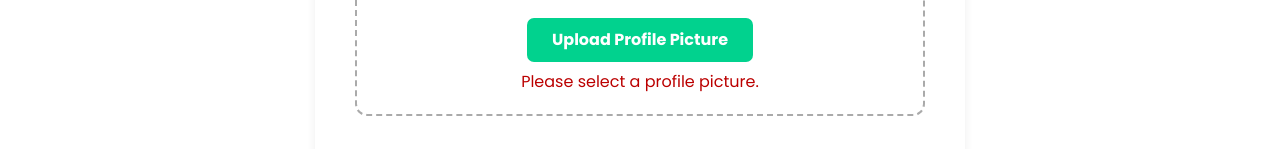
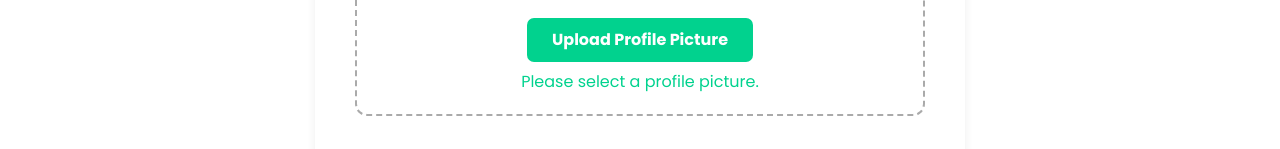
Before and after one commit to Chetanya2001/car-rent-app-frontend, a React (Vite) app: page /my-documents in a window 1280 px wide. Both pictures are taken after a click on the button "Upload Profile Picture". Shown: the part 510-659 px from the top of the page. Built offline with nearby package versions, Linux system fonts and the light colour scheme; no server answers.

Commit message:
color is changed

```diff
--- a/src/pages/MyDocuments/MyDocuments.tsx
+++ b/src/pages/MyDocuments/MyDocuments.tsx
@@ -198,7 +198,7 @@ function DocumentSection({
         </button>
       </div>
 
-      {error && <div style={{ color: "#bb0000", marginTop: 8 }}>{error}</div>}
+      {error && <div style={{ color: "#01d28e", marginTop: 8 }}>{error}</div>}
       {message && (
         <div style={{ color: "green", marginTop: 8, fontWeight: 600 }}>
           {message}
@@ -328,7 +328,7 @@ function ProfilePicSection() {
           {loading ? "Uploading..." : "Upload Profile Picture"}
         </button>
       </div>
-      {error && <div style={{ color: "#bb0000", marginTop: 8 }}>{error}</div>}
+      {error && <div style={{ color: "#01d28e", marginTop: 8 }}>{error}</div>}
       {message && (
         <div style={{ color: "green", marginTop: 8, fontWeight: 600 }}>
           {message}
```
